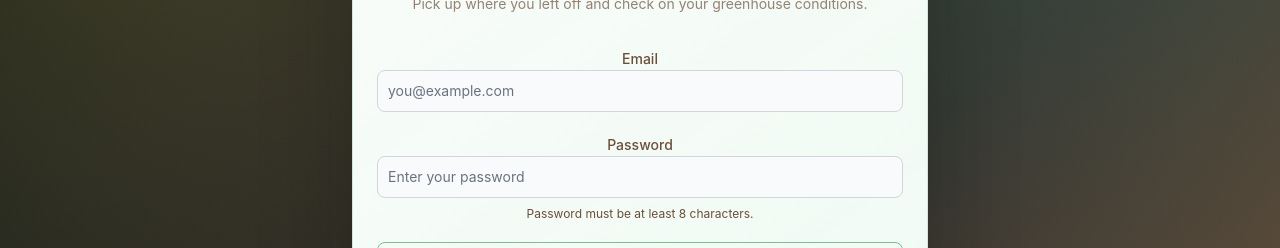
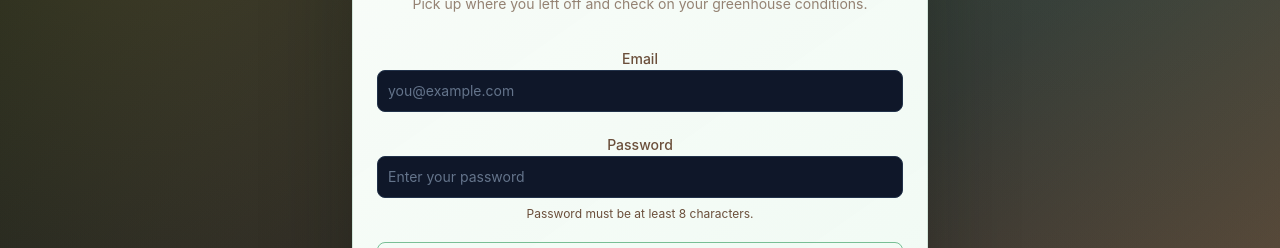
Before and after one commit to VictorIvanov87/tiny-greenhouse, a React (Vite) app in the folder frontend/: page /login in a window 1280 px wide. Shown: the part 323-571 px from the top of the page. Built offline with nearby package versions, Linux system fonts and the light colour scheme; no server answers.

Commit message:
feat: implement dark form controls for improved accessibility and user experience

```diff
--- a/frontend/src/styles/index.css
+++ b/frontend/src/styles/index.css
@@ -1,6 +1,45 @@
 @tailwind base;
 @tailwind components;
 @tailwind utilities;
+
+/* ──────────────────────────────────────────────────────────────────────────
+   Dark form controls (app-wide)
+   Ensures no text-like input ever renders on a light/white background.
+   Unlayered + high specificity so it overrides flowbite.css's default
+   `input { background-color: var(--color-gray-50) }` and Flowbite React's
+   `bg-gray-50` field classes. Covers both Flowbite components (which render
+   native input/select/textarea underneath) and the app's own native inputs.
+   Checkboxes, radios, ranges and file pickers are excluded (styled elsewhere).
+   ────────────────────────────────────────────────────────────────────────── */
+input:not([type='checkbox']):not([type='radio']):not([type='range']):not([type='file']):not([type='color']),
+select,
+textarea {
+	background-color: #0f1729;
+	color: #e2e8f0;
+	border-color: #22324a;
+}
+
+input:not([type='checkbox']):not([type='radio']):not([type='range'])::placeholder,
+textarea::placeholder {
+	color: #64748b;
+	opacity: 1;
+}
+
+input:not([type='checkbox']):not([type='radio']):not([type='range']):focus,
+select:focus,
+textarea:focus {
+	border-color: rgba(16, 185, 129, 0.5);
+	outline: none;
+	box-shadow: 0 0 0 1px rgba(16, 185, 129, 0.3);
+}
+
+/* Disabled inputs: keep dark, just dim slightly. */
+input:disabled,
+select:disabled,
+textarea:disabled {
+	background-color: #0b1322;
+	color: #94a3b8;
+}
 
 @layer theme {
 	:root {
@@ -33,6 +72,12 @@
 	body,
 	#root {
 		min-height: 100%;
+	}
+
+	/* Dark UA rendering for native controls: select option lists, date/time
+	   pickers, scrollbars, and any input without an explicit background. */
+	:root {
+		color-scheme: dark;
 	}
 
 	body {
```
